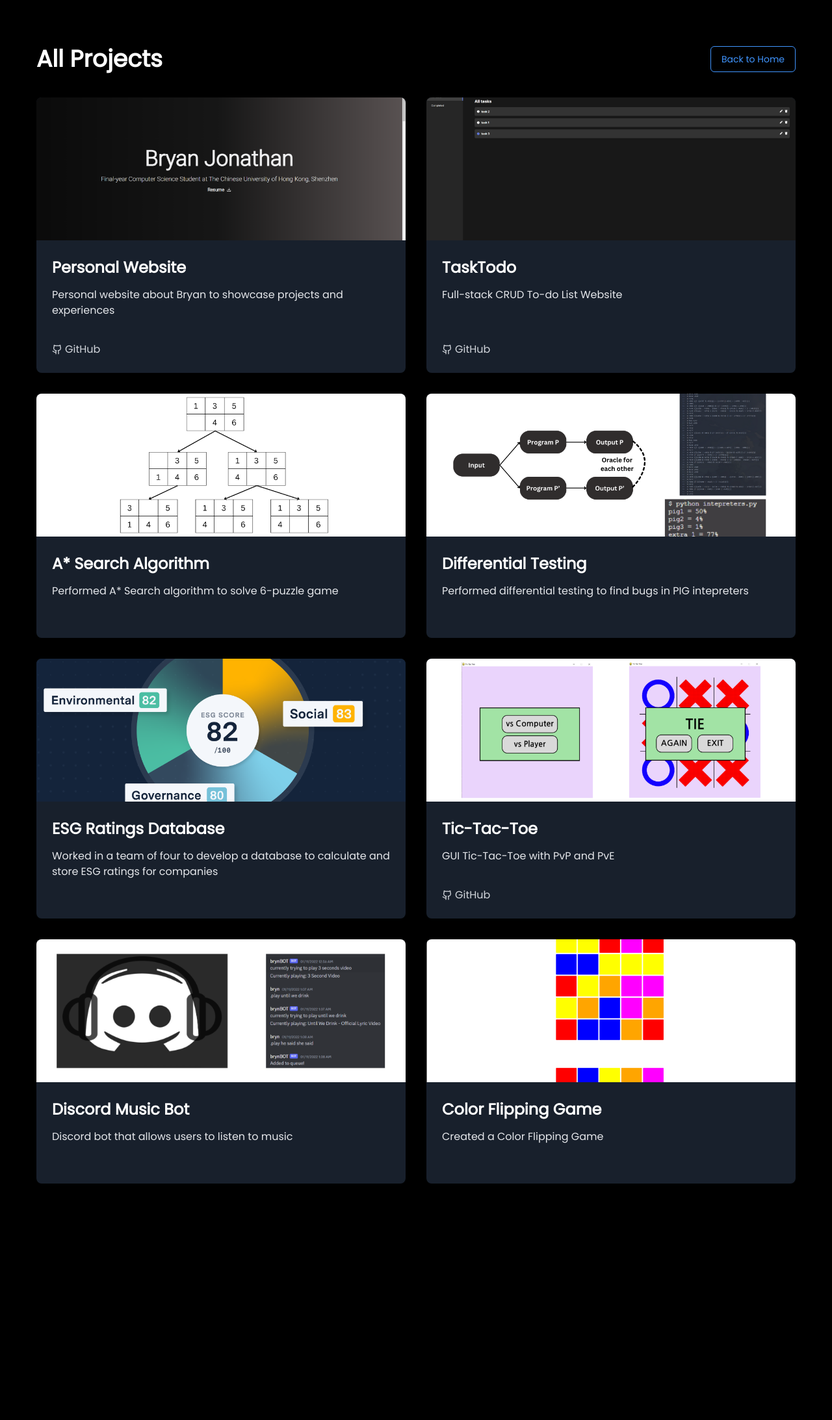
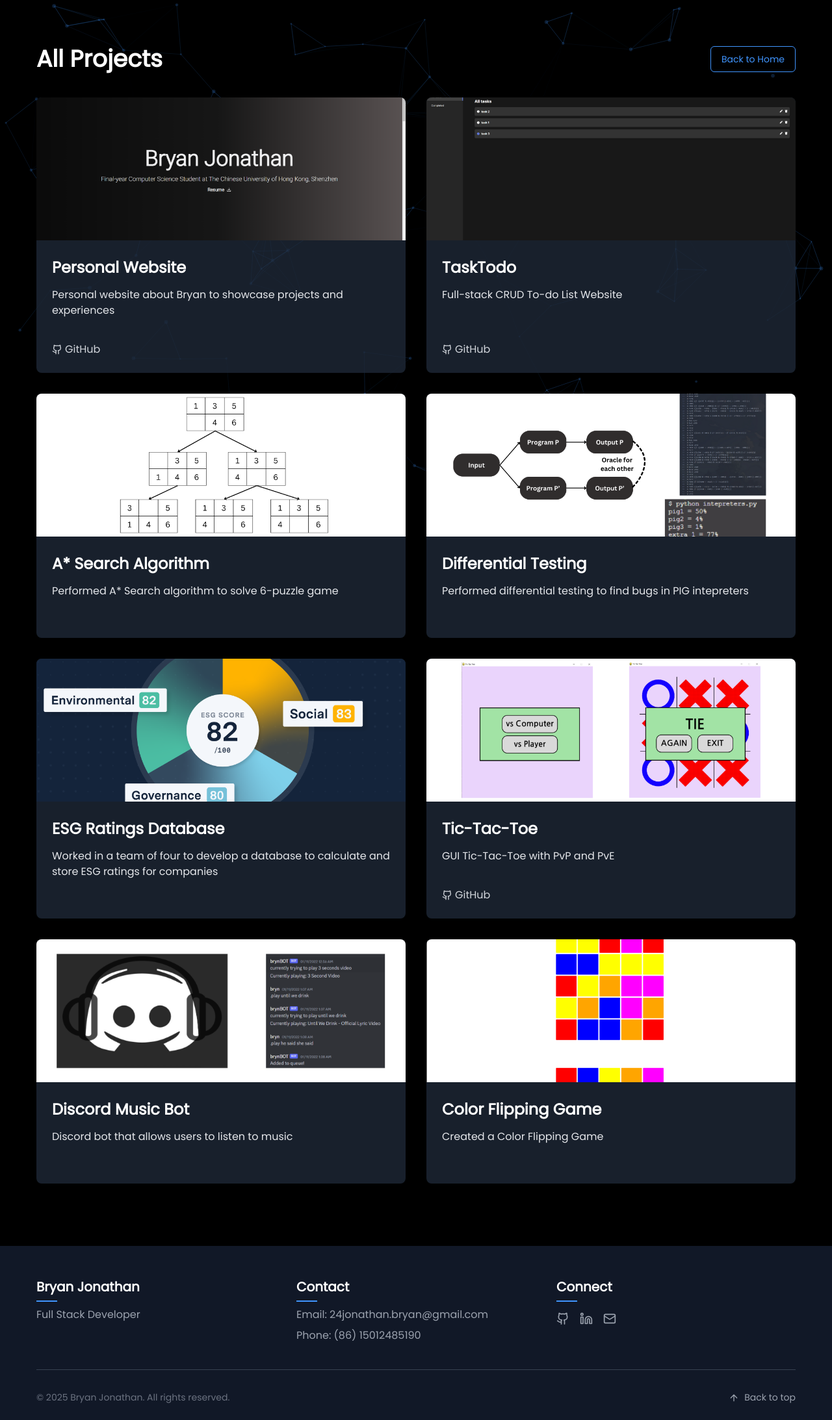
Before and after one commit to bryannjonathan/personal-website, a Next.js app: page /projects in a window 1280 px wide. Shown: the whole page at 65% size. Before the commit the page ends 1918 px from the top, so only its background shows below. Built offline with nearby package versions, Linux system fonts and the light colour scheme.

Commit message:
Fixed missing particle background and footer in project page

```diff
--- a/src/app/projects/page.tsx
+++ b/src/app/projects/page.tsx
@@ -4,6 +4,7 @@ import "./project-page.css"
 import ParticlesBackground from "@/components/particle background/particleBackground";
 
 import projList from "@/app/lists/projList";
+import Footer from "@/components/footer/footer";
 
 export default function ProjectsPage() {
   return (
@@ -29,6 +30,7 @@ export default function ProjectsPage() {
             ))}
         </div>
       </div>
+      <Footer />
     </main>
   )
 }
--- a/src/app/projects/project-page.css
+++ b/src/app/projects/project-page.css
@@ -21,7 +21,7 @@
 
 .container {
   position: relative;
-  z-index: 1;
+  /* z-index: 0; */
   max-width: 1200px;
   margin: 0 auto;
   padding: 4rem 1rem;
--- a/src/components/particle background/particleBackground.css
+++ b/src/components/particle background/particleBackground.css
@@ -4,6 +4,6 @@
   left: 0;
   width: 100%;
   height: 100%;
-  z-index: -1;
+  z-index: 0;
   pointer-events: none;
 }
```
